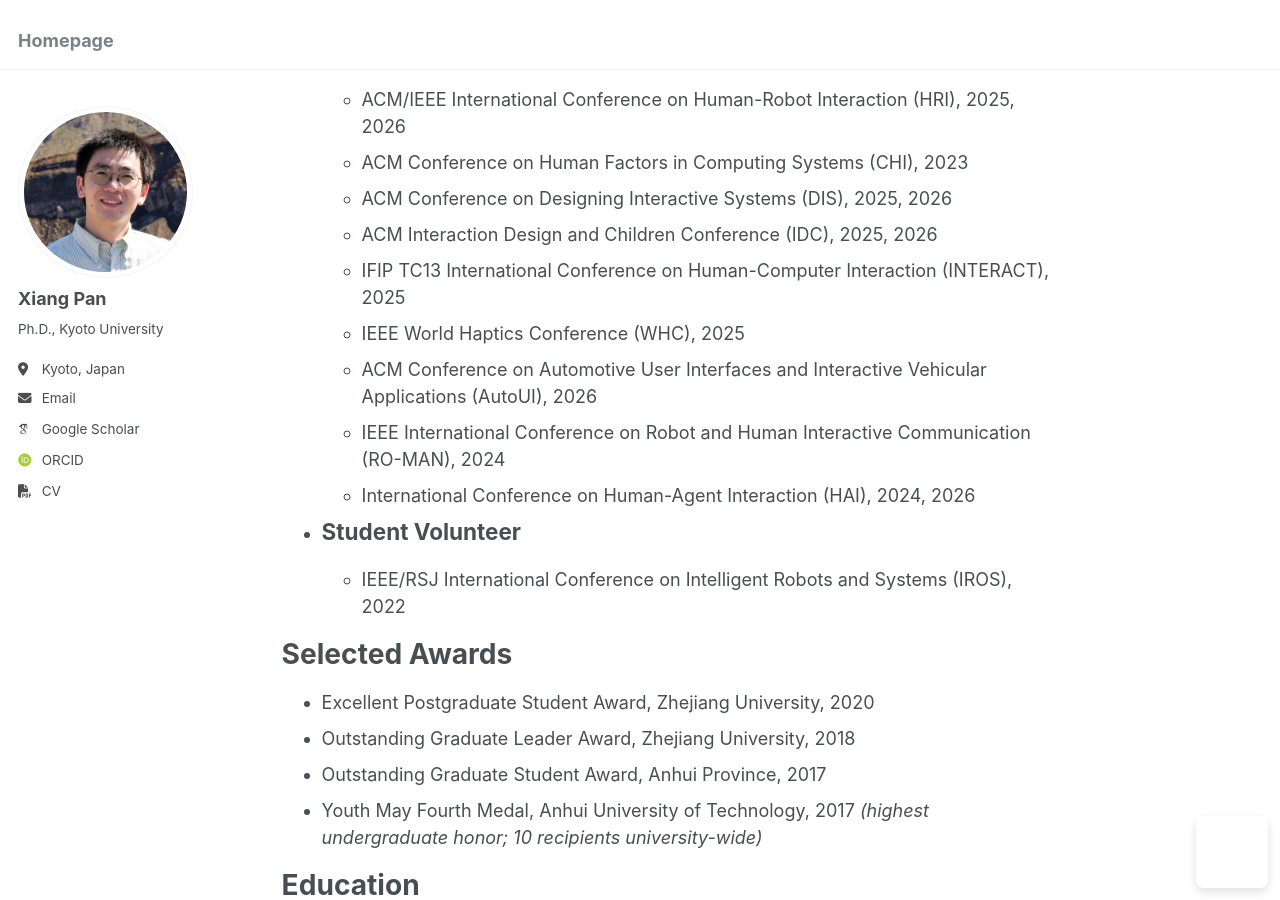
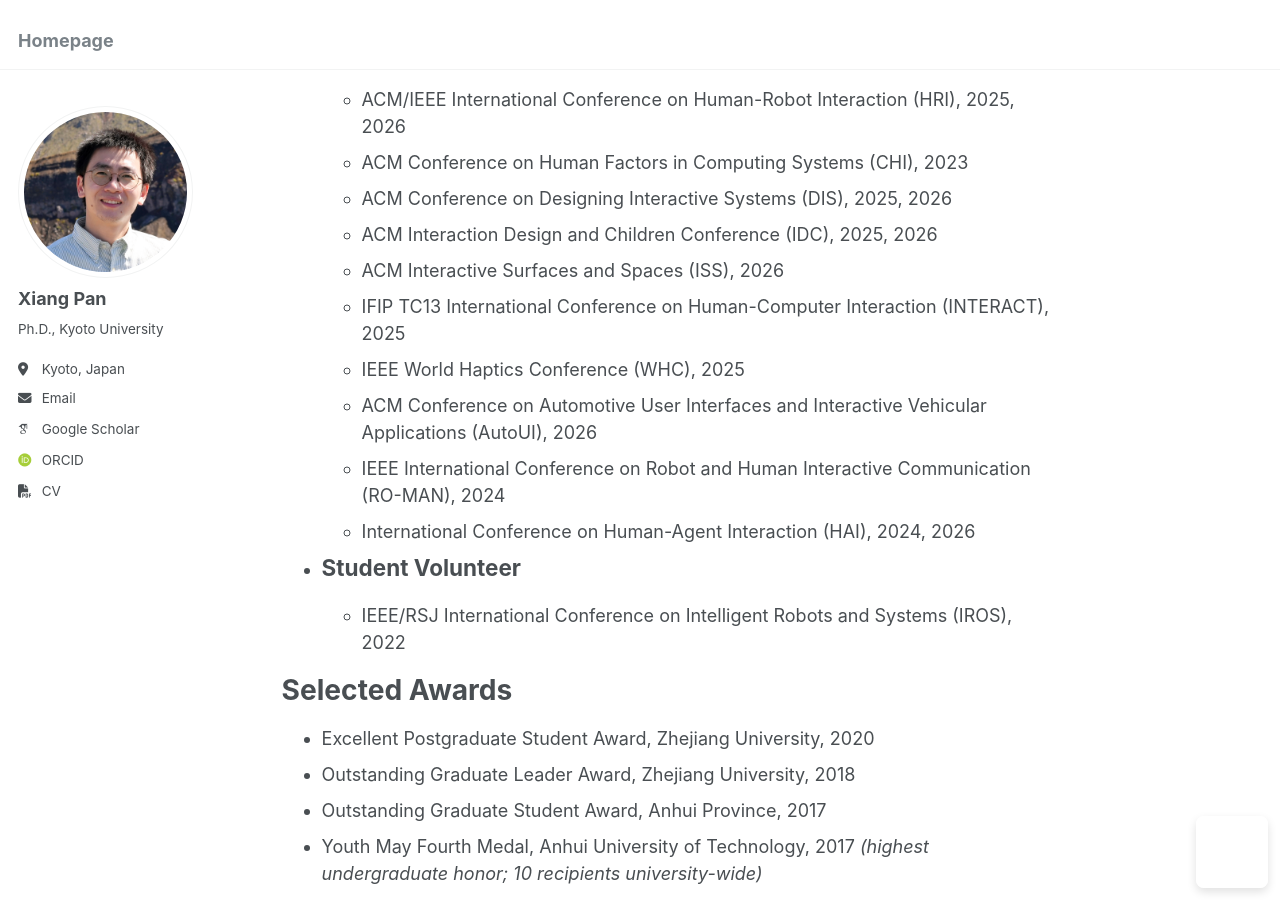
Before and after one commit to pan-xiang/pan-xiang.github.io, a Jekyll site: the page built from _pages/about.md, in a window 1280 px wide and 900 px high, scrolled down 1749 px. Built offline with Jekyll 4.4.1, drawn with Linux system fonts in a browser that asks for light colours; some web fonts are replaced; a script that is not in the unit is left out.

Commit message:
Update about.md

```diff
--- a/_pages/about.md
+++ b/_pages/about.md
@@ -110,6 +110,7 @@ More publications can be found on my [Google Scholar](https://scholar.google.com
   - ACM Conference on Human Factors in Computing Systems (CHI), 2023
   - ACM Conference on Designing Interactive Systems (DIS), 2025, 2026
   - ACM Interaction Design and Children Conference (IDC), 2025, 2026
+  - ACM Interactive Surfaces and Spaces (ISS), 2026
   - IFIP TC13 International Conference on Human-Computer Interaction (INTERACT), 2025
   - IEEE World Haptics Conference (WHC), 2025
   - ACM Conference on Automotive User Interfaces and Interactive Vehicular Applications (AutoUI), 2026
```
